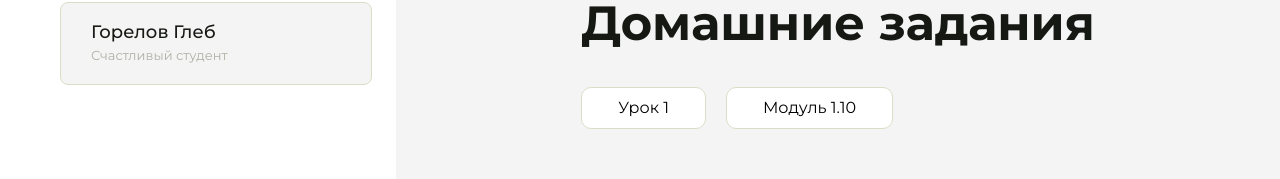
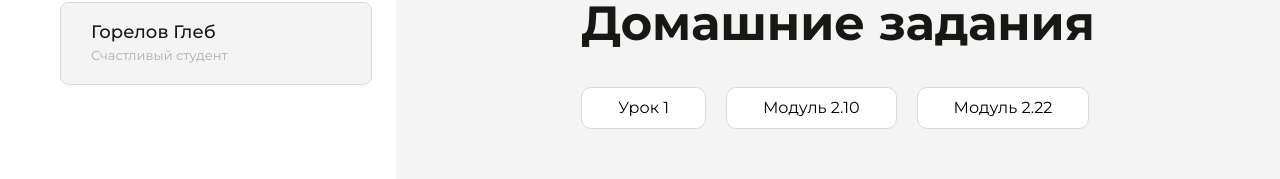
Before and after one commit to goreloff1999/Homework, a plain HTML site: page index.html in a window 1280 px wide. Shown: the part 151-330 px from the top of the page. Drawn offline with Linux system fonts and the light colour scheme.

Commit message:
Update index.html

```diff
--- a/index.html
+++ b/index.html
@@ -96,7 +96,9 @@
                         <a href="урок 1/index.html">Урок 1</a>
 
                          <li class="content__list-item">
-                        <a href="урок 2/index.html">Модуль 1.10</a>
+                        <a href="урок 2/index.html">Модуль 2.10</a>
+                         <li class="content__list-item">
+                        <a href="урок 3/index.html">Модуль 2.22</a>
 
                     </li>
                 </ul>
```
